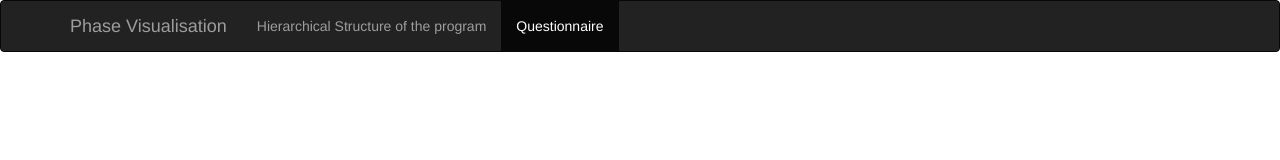
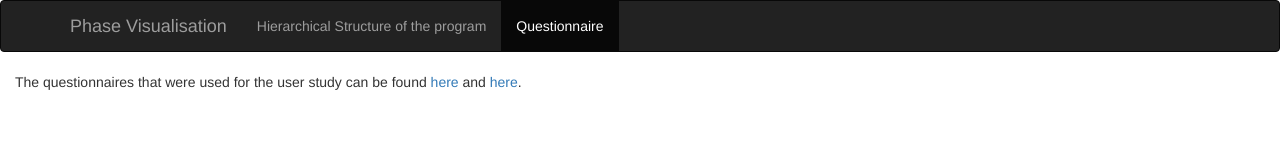
Before and after one commit to kajdreef/SageVis-demo, a plain HTML site: page questionnaire.html in a window 1280 px wide. Drawn offline with Linux system fonts and the light colour scheme.

Commit message:
Added the questionnaires to the website.

```diff
--- a/questionnaire.html
+++ b/questionnaire.html
@@ -1,7 +1,7 @@
 <!DOCTYPE html>
     <html lang="en">
 
-	<head>
+    <head>
         <link rel="stylesheet" type="text/css" href="./css/bootstrap.css"/>
         <link rel="stylesheet" type="text/css" href="./css/index.css"/>
     </head>
@@ -18,19 +18,18 @@
                 <div class="collapse navbar-collapse" id="navbarCollapse">
                     <ul class="nav navbar-nav">
                         <li><a href="index.html">Hierarchical Structure of the program</a></li>
-						<li class="active"><a href="questionnaire.html">Questionnaire</a></li>
+                        <li class="active"><a href="questionnaire.html">Questionnaire</a></li>
                     </ul>
                 </div>
             </div>
         </nav>
 
         <div class="container-fluid">
-
+            The questionnaires that were used for the user study can be found <a href="./docs/questionnaire-1.pdf">here</a> and <a href="./docs/questionnaire-2.pdf">here</a>.
         </div>
 
         <!-- Scripts -->
-		<script src="./lib/jquery-3.1.0.js"></script>
+        <script src="./lib/jquery-3.1.0.js"></script>
         <script src="./lib/bootstrap.js"></script>
     </body>
-
 </html>
```
Also changed, not shown: css/index.css (line endings or trailing spaces), 2 other files.
